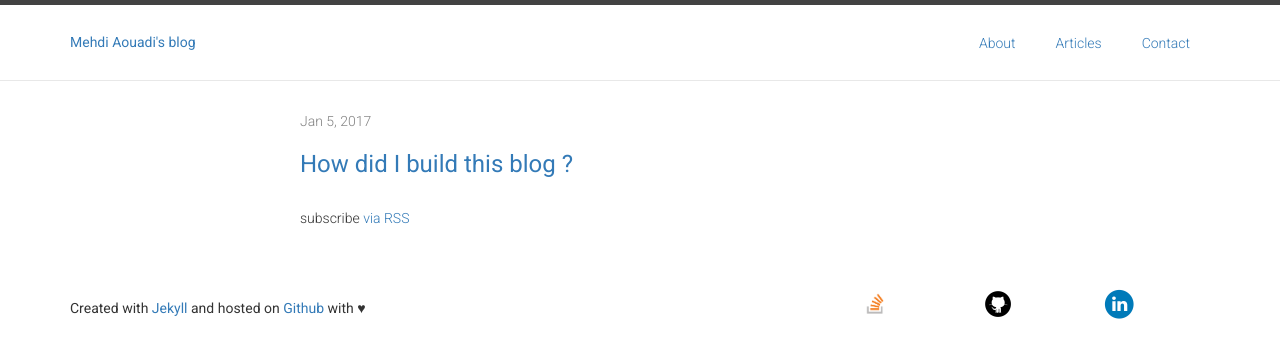
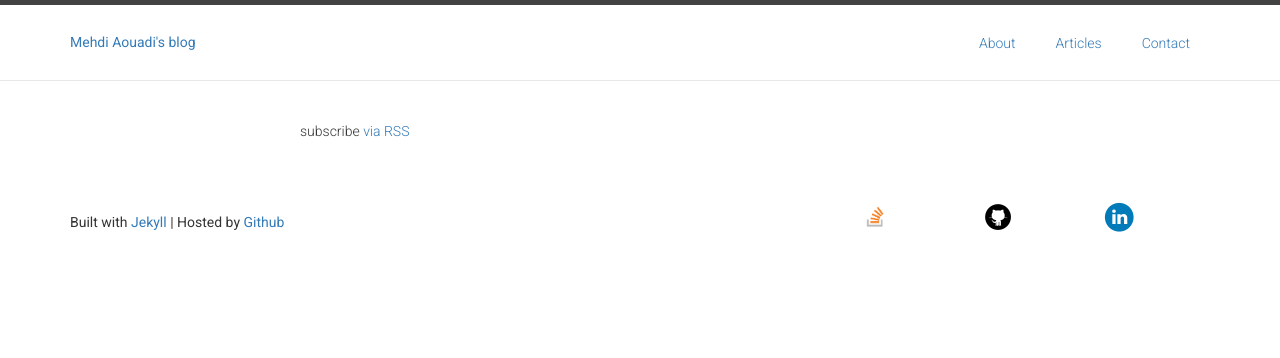
Before and after one commit to mehdi-aouadi/mehdi-aouadi.github.io, a Jekyll site: the page built from articles.html, in a window 1280 px wide. Shown: the top 358 px of the page. Built offline with Jekyll 4.4.1, drawn with Linux system fonts in a browser that asks for light colours.

```diff
--- a/_config.yml
+++ b/_config.yml
@@ -14,6 +14,7 @@ baseurl: "" # the subpath of your site, e.g. /blog
 url: "http://localhost:4000"
 baseurl: "" # the subpath of your site, e.g. /blog
 url: "https://mehdi-aouadi.github.io" # the base hostname & protocol for your site
+future: true
 #twitter_username: jekyllrb
 github_username:  mehdi-aouadi
 
--- a/_includes/footer.html
+++ b/_includes/footer.html
@@ -1,6 +1,6 @@
 <footer class="container">
   <div class="row">
-    <h5 class="col-sm-4">Created with <a href="https://jekyllrb.com/" target="_blank">Jekyll</a> and hosted on <a href="https://github.com/mehdi-aouadi/mehdi-aouadi.github.io" target="_blank">Github</a> with ♥</h5>
+    <h5 class="col-sm-4">Built with <a href="https://jekyllrb.com/" target="_blank">Jekyll</a> | Hosted by <a href="https://github.com/mehdi-aouadi/mehdi-aouadi.github.io" target="_blank">Github</a></h5>
     <ul class="col-sm-8">
     <li class="col-sm-2">
       <a href="http://stackoverflow.com/cv/mehdiaouadi" target="_blank"><img src="\assets\img\sof-icon.png">
--- a/_posts/2016-11-05-How-did-you-create-this-blog.md
+++ /dev/null
@@ -1,5 +0,0 @@
----
-layout: post
-title:  "How did I build this blog ?"
-date:   2017-01-05 13:00:00 +0100
----
```
Also changed, not shown: about.md (+1 -1 lines).
